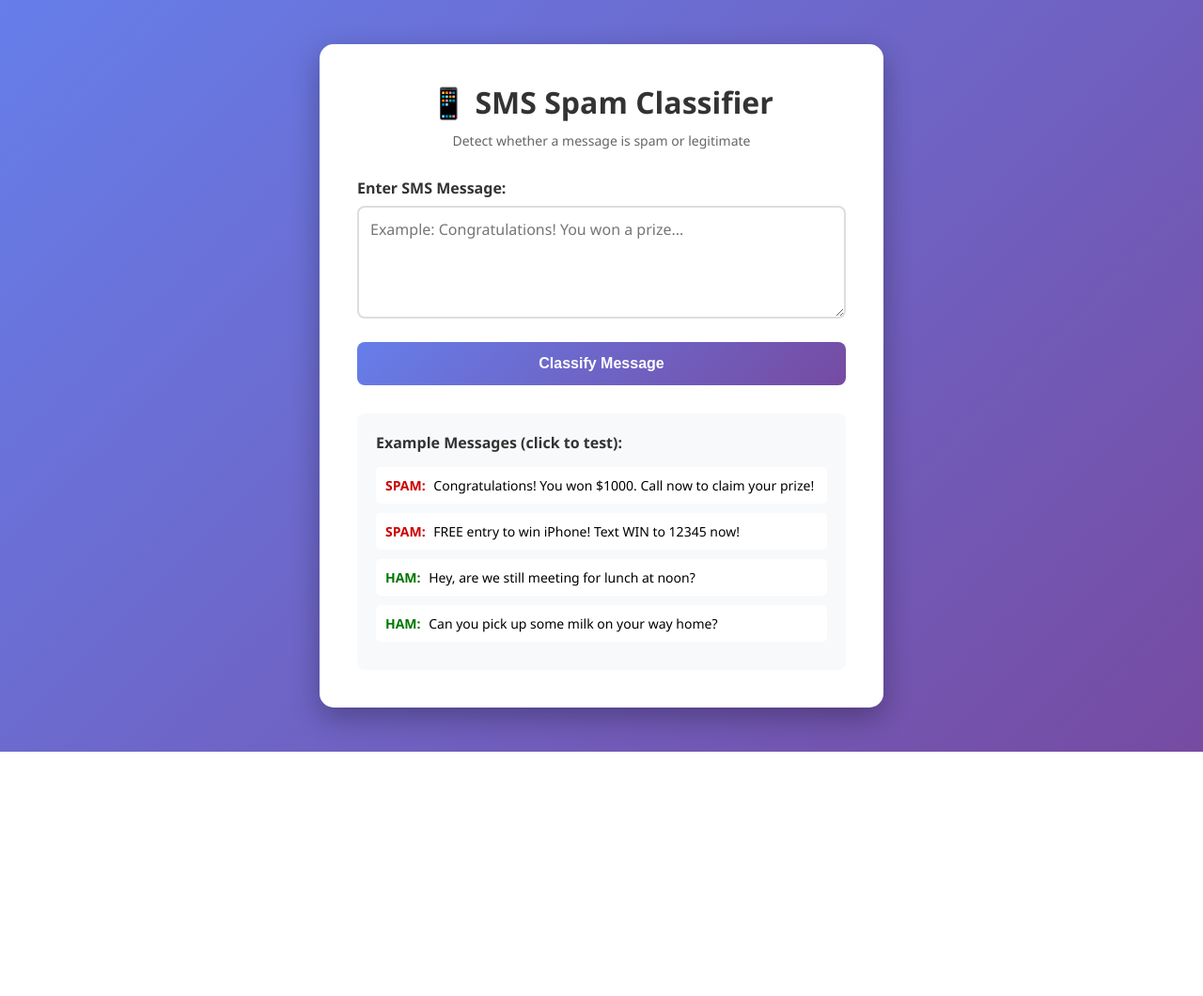
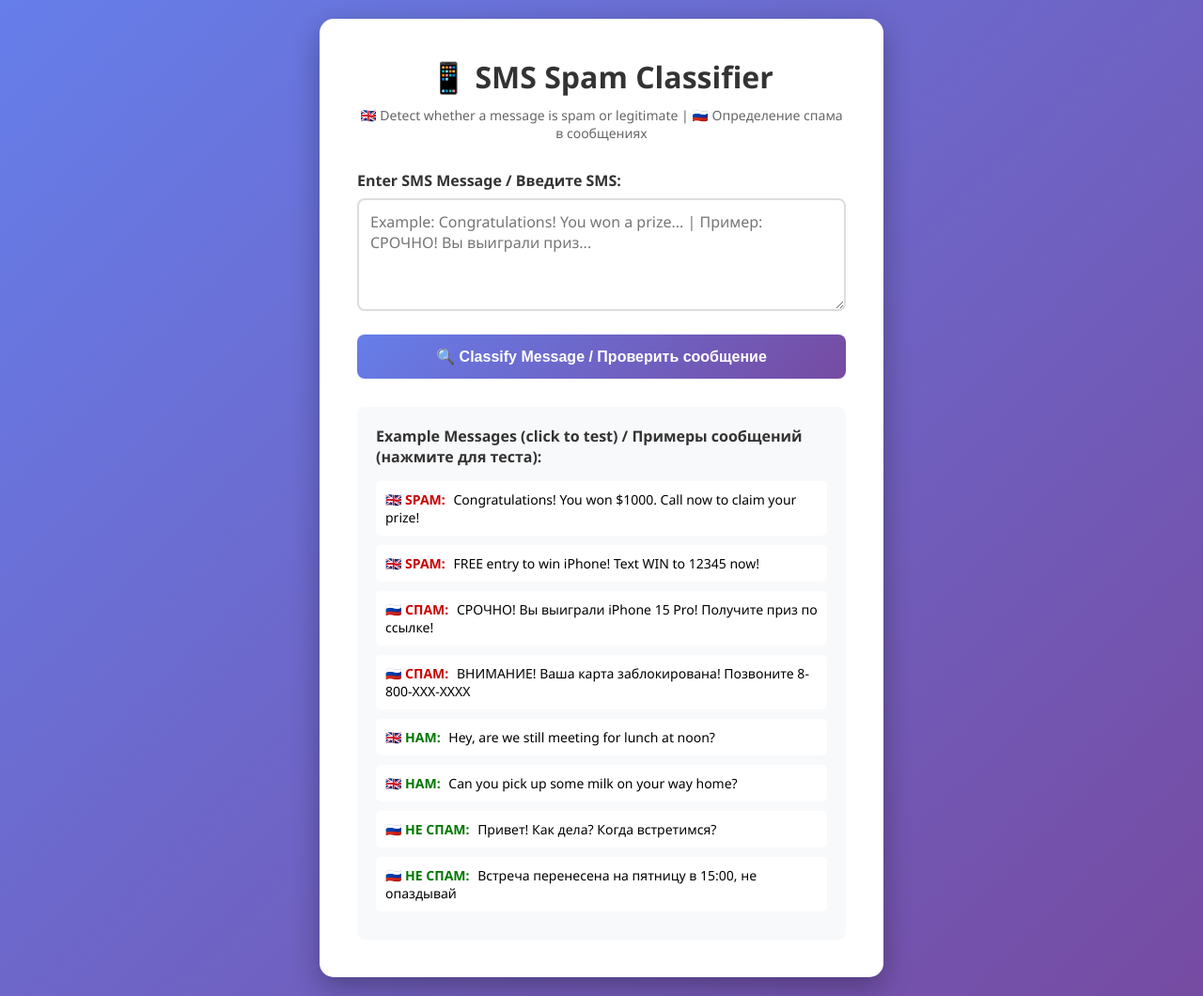
Before and after one commit to loguntsovae/MLFindSpam, a Flask app: page / in a window 1280 px wide. Shown: the whole page at 94% size. Before the commit the page ends 800 px from the top, so only its background shows below. Run offline with Flask 2, Linux system fonts and the light colour scheme.

Commit message:
Add multilingual support to SMS Spam Classifier interface

```diff
--- a/ui/templates/index.html
+++ b/ui/templates/index.html
@@ -191,20 +191,20 @@
 <body>
     <div class="container">
         <h1>📱 SMS Spam Classifier</h1>
-        <p class="subtitle">Detect whether a message is spam or legitimate</p>
+        <p class="subtitle">🇬🇧 Detect whether a message is spam or legitimate | 🇷🇺 Определение спама в сообщениях</p>
 
         <form id="classifierForm">
             <div class="form-group">
-                <label for="message">Enter SMS Message:</label>
+                <label for="message">Enter SMS Message / Введите SMS:</label>
                 <textarea
                     id="message"
                     name="message"
-                    placeholder="Example: Congratulations! You won a prize..."
+                    placeholder="Example: Congratulations! You won a prize... | Пример: СРОЧНО! Вы выиграли приз..."
                     required
                 ></textarea>
             </div>
 
-            <button type="submit" id="submitBtn">Classify Message</button>
+            <button type="submit" id="submitBtn">🔍 Classify Message / Проверить сообщение</button>
         </form>
 
         <div class="result" id="result">
@@ -213,22 +213,46 @@
         </div>
 
         <div class="examples">
-            <h3>Example Messages (click to test):</h3>
+            <h3>Example Messages (click to test) / Примеры сообщений (нажмите для теста):</h3>
+
+            <!-- English SPAM -->
             <div class="example-item" onclick="fillExample(this)">
-                <span class="example-label spam">SPAM:</span>
+                <span class="example-label spam">🇬🇧 SPAM:</span>
                 Congratulations! You won $1000. Call now to claim your prize!
             </div>
             <div class="example-item" onclick="fillExample(this)">
-                <span class="example-label spam">SPAM:</span>
+                <span class="example-label spam">🇬🇧 SPAM:</span>
                 FREE entry to win iPhone! Text WIN to 12345 now!
             </div>
+
+            <!-- Russian SPAM -->
             <div class="example-item" onclick="fillExample(this)">
-                <span class="example-label ham">HAM:</span>
+                <span class="example-label spam">🇷🇺 СПАМ:</span>
+                СРОЧНО! Вы выиграли iPhone 15 Pro! Получите приз по ссылке!
+            </div>
+            <div class="example-item" onclick="fillExample(this)">
+                <span class="example-label spam">🇷🇺 СПАМ:</span>
+                ВНИМАНИЕ! Ваша карта заблокирована! Позвоните 8-800-XXX-XXXX
+            </div>
+
+            <!-- English HAM -->
+            <div class="example-item" onclick="fillExample(this)">
+                <span class="example-label ham">🇬🇧 HAM:</span>
                 Hey, are we still meeting for lunch at noon?
             </div>
             <div class="example-item" onclick="fillExample(this)">
-                <span class="example-label ham">HAM:</span>
+                <span class="example-label ham">🇬🇧 HAM:</span>
                 Can you pick up some milk on your way home?
+            </div>
+
+            <!-- Russian HAM -->
+            <div class="example-item" onclick="fillExample(this)">
+                <span class="example-label ham">🇷🇺 НЕ СПАМ:</span>
+                Привет! Как дела? Когда встретимся?
+            </div>
+            <div class="example-item" onclick="fillExample(this)">
+                <span class="example-label ham">🇷🇺 НЕ СПАМ:</span>
+                Встреча перенесена на пятницу в 15:00, не опаздывай
             </div>
         </div>
     </div>
```
